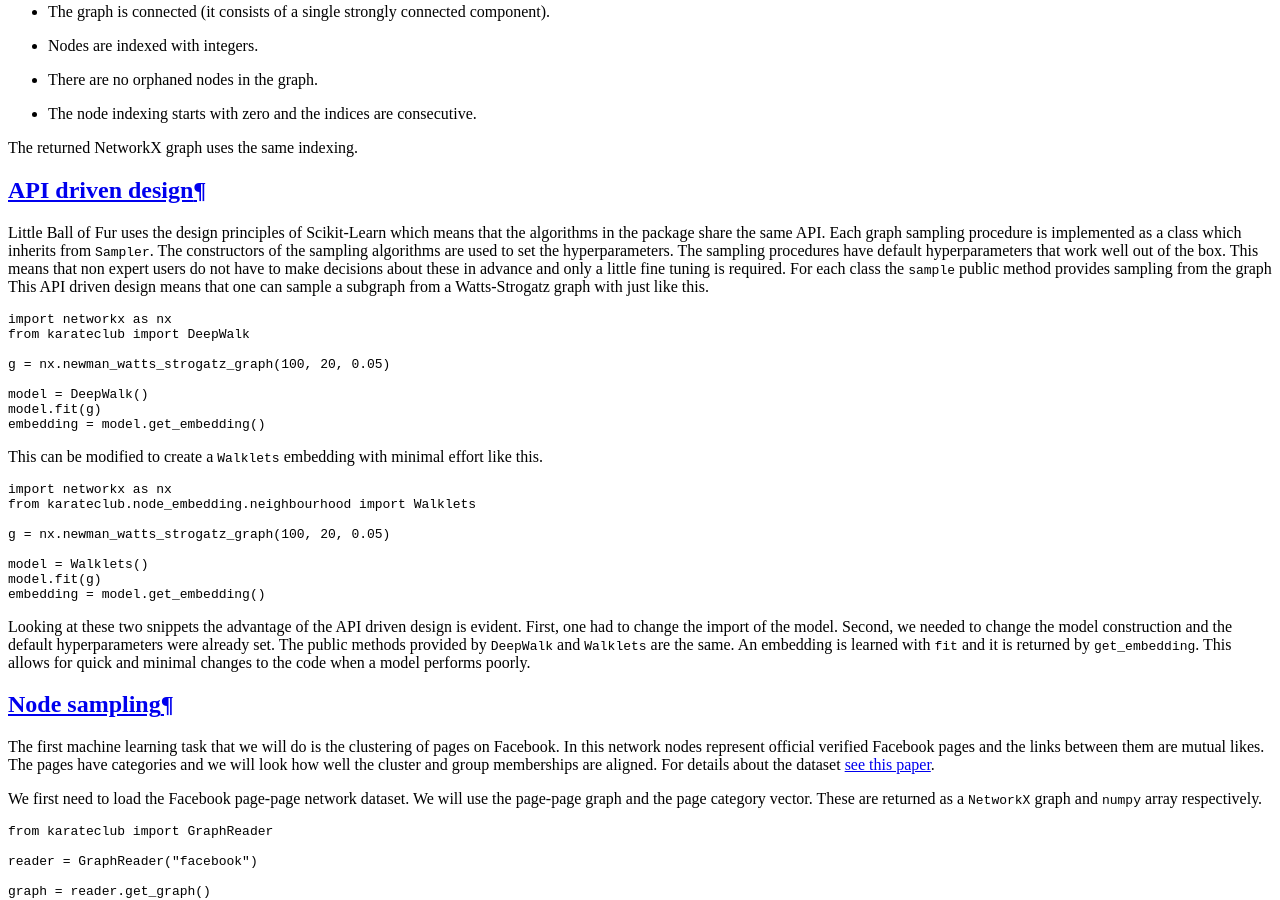
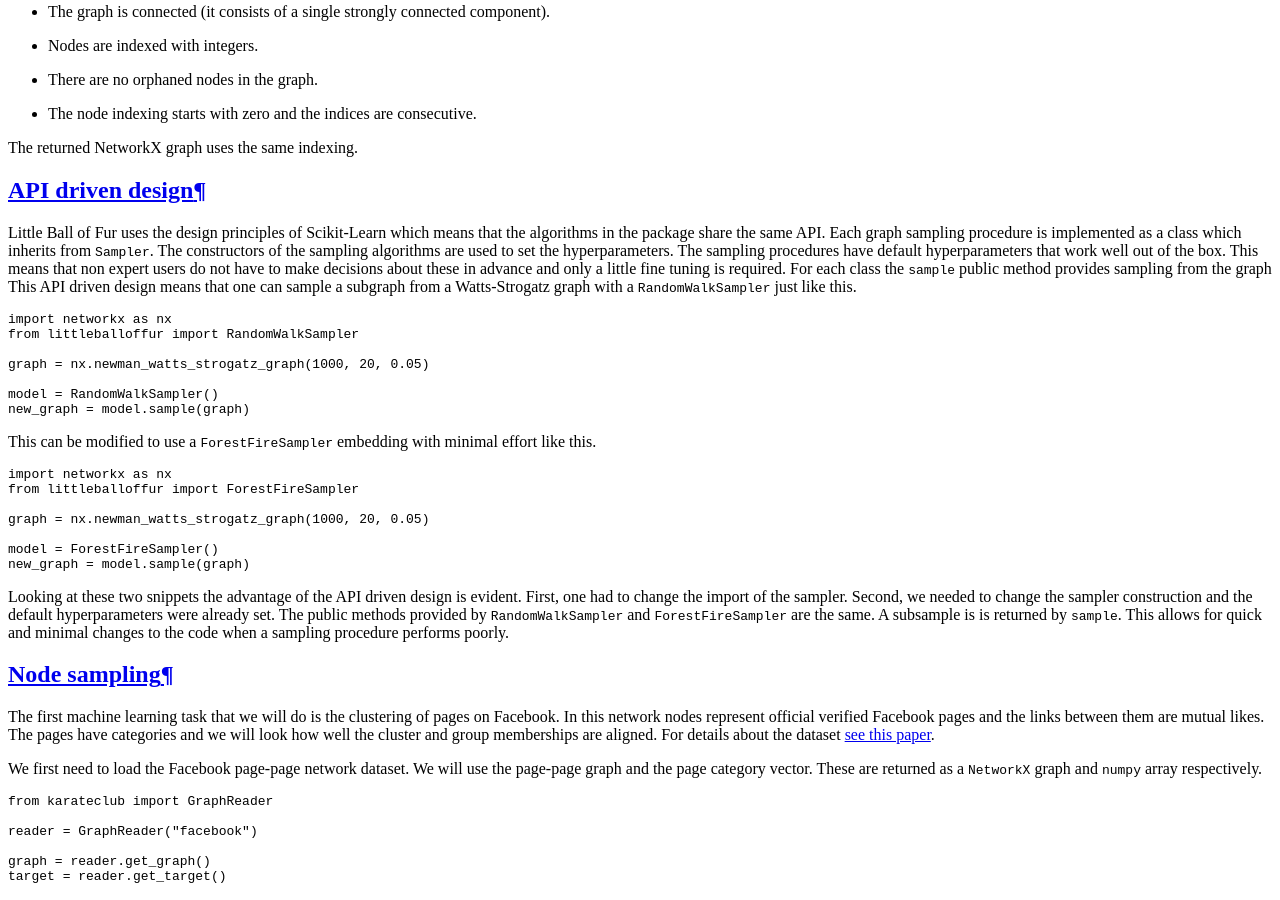
Before and after one commit to benedekrozemberczki/littleballoffur, a Sphinx documentation site: the page built from docs/source/notes/introduction.rst, in a window 1280 px wide and 900 px high, scrolled down 1699 px. Built offline with Sphinx 7.4.7 and the Read the Docs theme 2.0.0, drawn with Linux system fonts in a browser that asks for light colours; pages that are not in the unit, such as notebooks, are missing from menus.

Commit message:
Externals

```diff
--- a/docs/source/notes/introduction.rst
+++ b/docs/source/notes/introduction.rst
@@ -44,37 +44,33 @@
 API driven design
 -----------------
 
-Little Ball of Fur uses the design principles of Scikit-Learn which means that the algorithms in the package share the same API. Each graph sampling procedure
-is implemented as a class which inherits from ``Sampler``. The constructors of the sampling algorithms are used to set the hyperparameters. The sampling procedures have
-default hyperparameters that work well out of the box. This means that non expert users do not have to make decisions about these in advance and only a little fine tuning is required. For each class the ``sample`` public method provides sampling from the graph This API driven design means that one can sample a subgraph from a Watts-Strogatz graph with just like this.
+Little Ball of Fur uses the design principles of Scikit-Learn which means that the algorithms in the package share the same API. Each graph sampling procedure is implemented as a class which inherits from ``Sampler``. The constructors of the sampling algorithms are used to set the hyperparameters. The sampling procedures have default hyperparameters that work well out of the box. This means that non expert users do not have to make decisions about these in advance and only a little fine tuning is required. For each class the ``sample`` public method provides sampling from the graph This API driven design means that one can sample a subgraph from a Watts-Strogatz graph with a ``RandomWalkSampler`` just like this.
 
 .. code-block:: python
 
     import networkx as nx
-    from karateclub import DeepWalk
+    from littleballoffur import RandomWalkSampler
 
-    g = nx.newman_watts_strogatz_graph(100, 20, 0.05)
+    graph = nx.newman_watts_strogatz_graph(1000, 20, 0.05)
 
-    model = DeepWalk()
-    model.fit(g)
-    embedding = model.get_embedding()
+    model = RandomWalkSampler()
+    new_graph = model.sample(graph)
 
-This can be modified to create a ``Walklets`` embedding with minimal effort like this.
+This can be modified to use a ``ForestFireSampler`` embedding with minimal effort like this.
 
 .. code-block:: python
 
     import networkx as nx
-    from karateclub.node_embedding.neighbourhood import Walklets
+    from littleballoffur import ForestFireSampler
 
-    g = nx.newman_watts_strogatz_graph(100, 20, 0.05)
+    graph = nx.newman_watts_strogatz_graph(1000, 20, 0.05)
 
-    model = Walklets()
-    model.fit(g)
-    embedding = model.get_embedding()
+    model = ForestFireSampler()
+    new_graph = model.sample(graph)
 
-Looking at these two snippets the advantage of the API driven design is evident. First, one had to change the import of the model. Second, we needed to change the model construction and the default hyperparameters
-were already set. The public methods provided by ``DeepWalk`` and ``Walklets`` are the same. An embedding is learned with ``fit`` and it is returned by
-``get_embedding``. This allows for quick and minimal changes to the code when a model performs poorly.
+Looking at these two snippets the advantage of the API driven design is evident. First, one had to change the import of the sampler. Second, we needed to change the sampler construction and the default hyperparameters
+were already set. The public methods provided by ``RandomWalkSampler`` and ``ForestFireSampler`` are the same. A subsample is is returned by
+``sample``. This allows for quick and minimal changes to the code when a sampling procedure performs poorly.
 
 
 Node sampling
```
